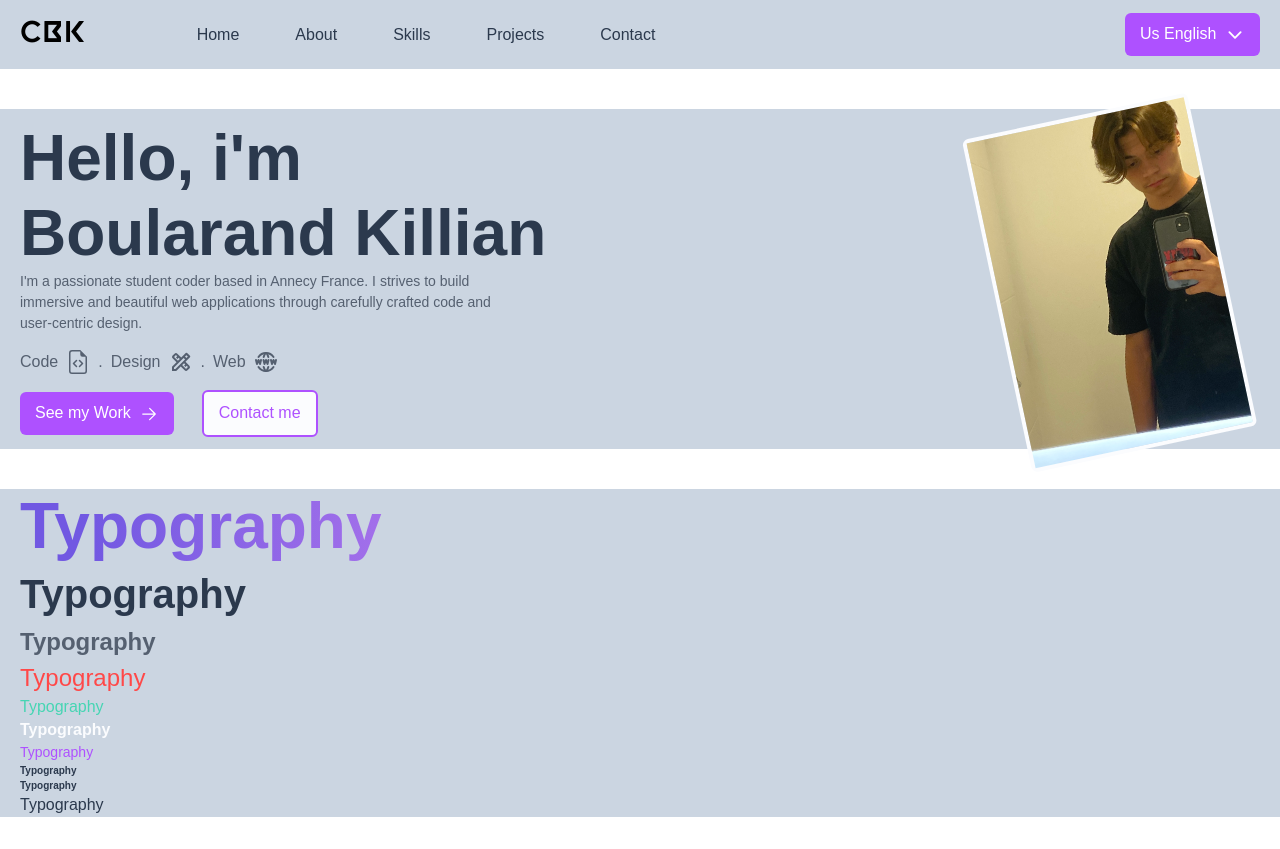
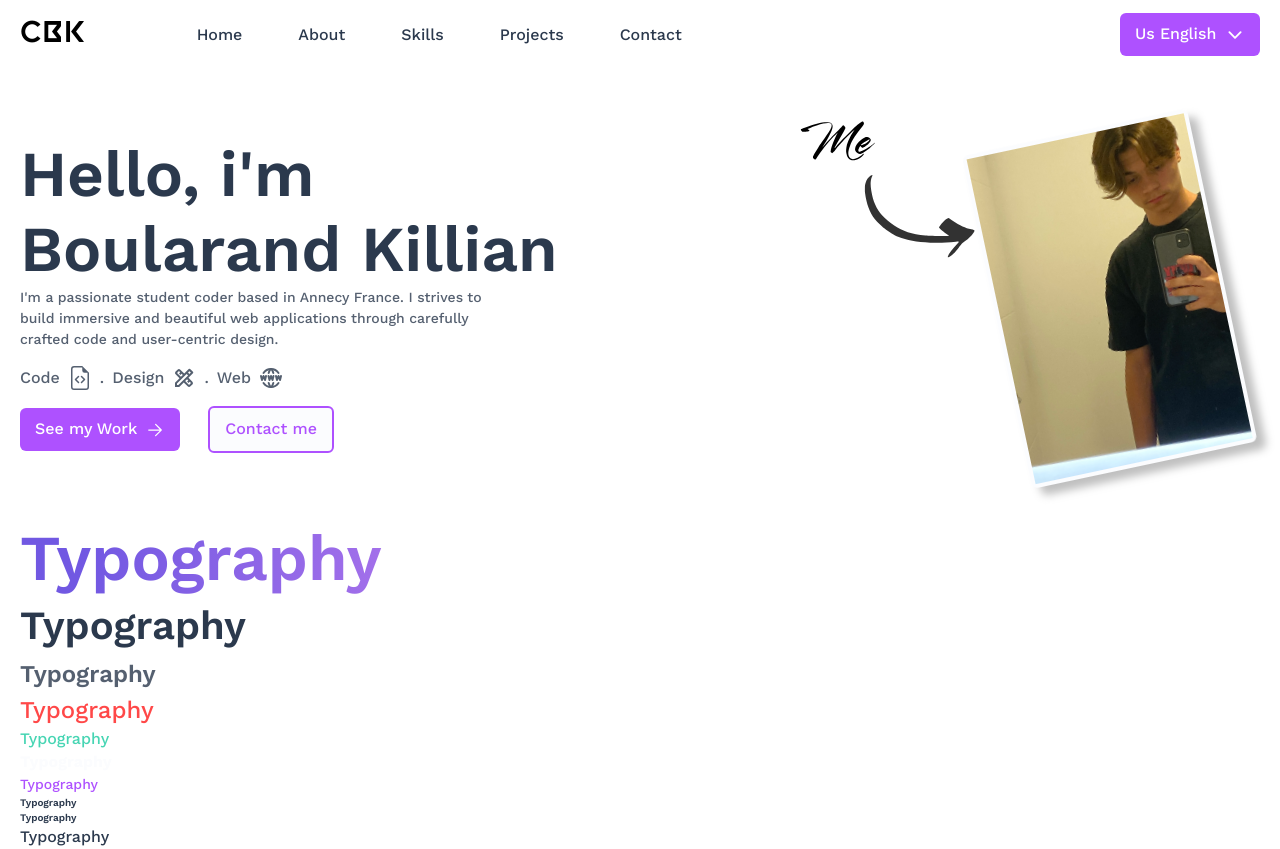
Before and after one commit to Wesome0674/CBK, a Next.js app: page / in a window 1280 px wide. Before the commit the page ends 817 px from the top, so only its background shows below. Built offline with nearby package versions, Linux system fonts and the light colour scheme.

Commit message:
font solved

```diff
--- a/src/app/globals.css
+++ b/src/app/globals.css
@@ -1,8 +1,8 @@
+@import url("https://fonts.googleapis.com/css2?family=Work+Sans:ital,wght@0,100..900;1,100..900&display=swap");
+
 @tailwind base;
 @tailwind components;
 @tailwind utilities;
-
-@import url("https://fonts.googleapis.com/css2?family=Work+Sans:ital,wght@0,100..900;1,100..900&display=swap");
 
 @layer base {
   html {
--- a/src/ui/components/container/Container.tsx
+++ b/src/ui/components/container/Container.tsx
@@ -7,12 +7,7 @@ interface Props {
 
 export const Container = ({ children, className }: Props) => {
   return (
-    <div
-      className={clsx(
-        className,
-        "w-full max-w-[1320px] mx-auto bg-slate-300 px-5"
-      )}
-    >
+    <div className={clsx(className, "w-full max-w-[1320px] mx-auto px-5")}>
       {children}
     </div>
   );
--- a/src/ui/components/header/Header.tsx
+++ b/src/ui/components/header/Header.tsx
@@ -11,7 +11,7 @@ interface Props {}
 
 export const Header = ({}: Props) => {
   return (
-    <Container className="flex items-center justify-between my-10 ">
+    <Container className="flex items-center justify-between my-14 gap-5 ">
       <div className="space-y-4">
         <div>
           <Typographie
@@ -28,9 +28,9 @@ export const Header = ({}: Props) => {
             className="max-w-[500px]"
             component="p"
           >
-            I&apos;m a passionate student coder based in Annecy France. I strives to
-            build immersive and beautiful web applications through carefully
-            crafted code and user-centric design.
+            I&apos;m a passionate student coder based in Annecy France. I
+            strives to build immersive and beautiful web applications through
+            carefully crafted code and user-centric design.
           </Typographie>
         </div>
 
@@ -53,11 +53,10 @@ export const Header = ({}: Props) => {
           <Button variant="outline">Contact me</Button>
         </div>
       </div>
+      <div></div>
+      <div className="relative">
         <div //👈 wrap your Image tag
-        className="flex h-[340px] w-[230px] border-4 border-light rounded origin-bottom -rotate-12"
-        style={{
-          position: "relative",
-        }}
+          className="drop-shadow-lg bg-black  h-[340px] w-[230px] border-4 border-light rounded origin-bottom -rotate-12 "
         >
           <Image
             src={"/assets/images/meheader.jpeg"}
@@ -66,6 +65,17 @@ export const Header = ({}: Props) => {
             objectFit="cover"
           />
         </div>
+        <div //👈 wrap your Image tag
+          className=" h-[175px] w-[175px] absolute top-[-25px]  mx-[-230px]"
+        >
+          <Image
+            src={"/assets/svg/arrowme.svg"}
+            alt="image"
+            fill
+            objectFit="contain"
+          />
+        </div>
+      </div>
     </Container>
   );
 };
--- a/tailwind.config.js
+++ b/tailwind.config.js
@@ -1,3 +1,4 @@
+
 /** @type {import('tailwindcss').Config} */
 module.exports = {
   content: [
@@ -96,6 +97,9 @@ module.exports = {
         bleu: "#4093EF",
         pink: "#D15584"
       },
+      dropShadow: {
+        'lg': '8px 9px 4px rgba(0, 0, 0, 0.25)',
+      },
     },
   },
   plugins: [],
```
Also changed, not shown: public/assets/svg/arrowme.svg (added). Lines whose indentation alone changed are shown as unchanged.
